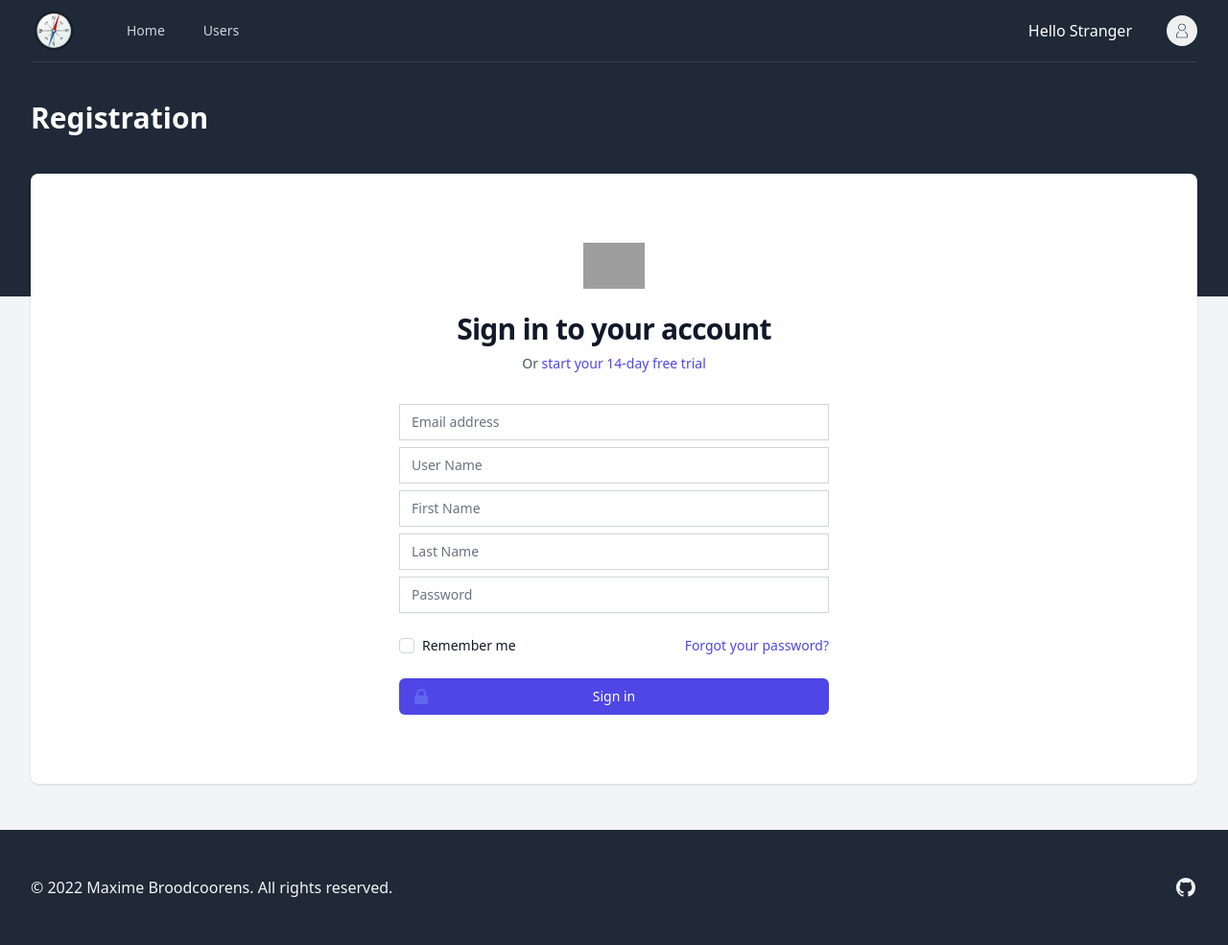
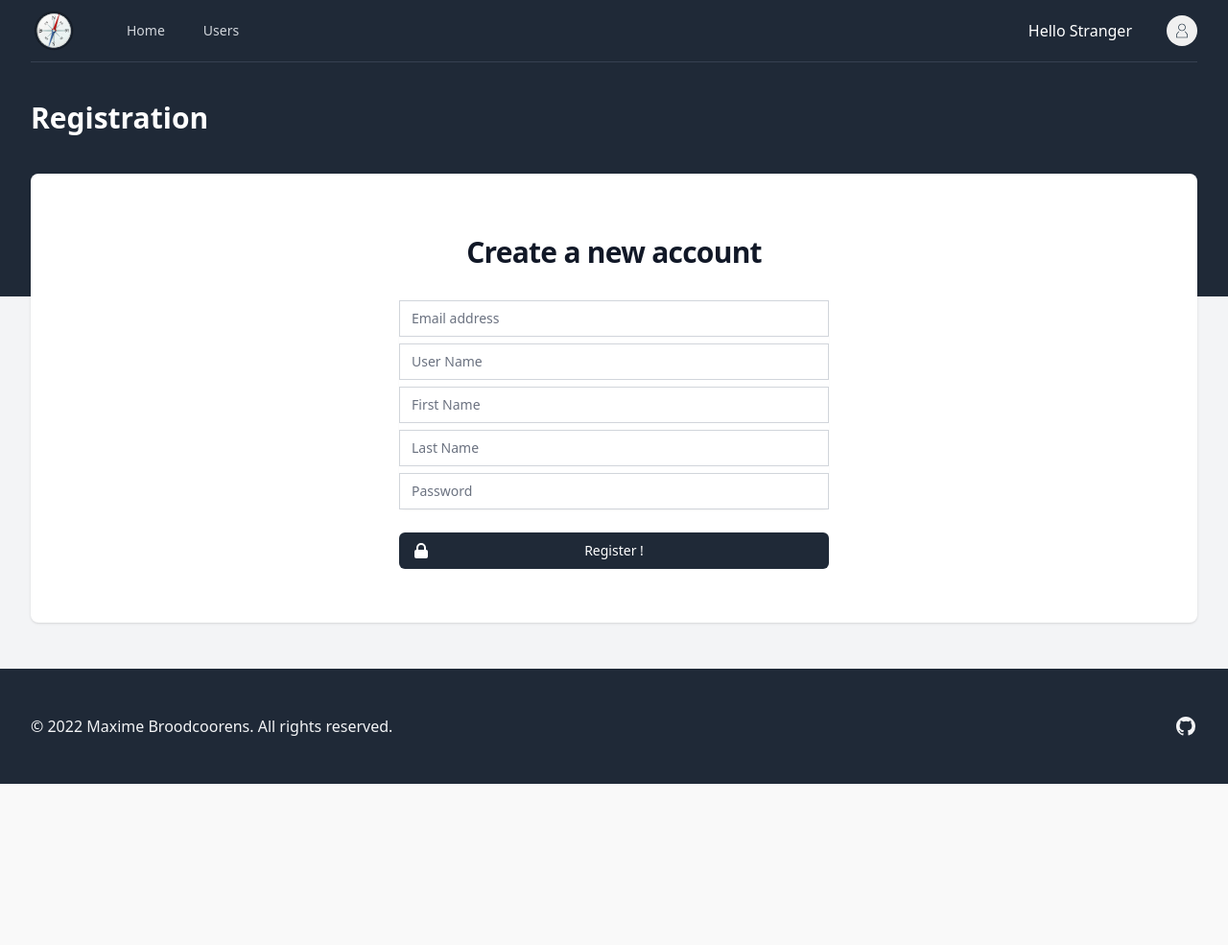
Before and after one commit to Broodco/hiking-project, a PHP site: template src/app/views/auth/register.view.php in a window 1280 px wide. Shown: the whole page at 96% size. After the commit the page ends 817 px from the top, so only its background shows below. Run offline with PHP 8.4, Linux system fonts and the light colour scheme; the template is opened without the code that fills it, so the values that code supplies are empty; style sheets or scripts are compiled from the project's sources; some web fonts are replaced; grey boxes are pictures that could not be loaded.

Commit message:
MOD: login and register view MOD: Hike model to retrieve hikes without tags MOD: AuthController to redirect already logged in users

```diff
--- a/src/app/controllers/Auth/AuthenticationController.php
+++ b/src/app/controllers/Auth/AuthenticationController.php
@@ -14,6 +14,11 @@ class AuthenticationController
      */
     public function create()
     {
+        $session = App::get('session');
+        if ($session->get('LOGGED_IN')) {
+            Helpers::redirect('hikes', 'GET', ['errors' => ['Already logged in.']]);
+        }
+
         $data = App::get('session')->get('redirection_data') ?? [];
         App::get('session')->remove('redirection_data');
         Helpers::view('auth/login', ['data' => $data]);
--- a/src/app/views/auth/register.view.php
+++ b/src/app/views/auth/register.view.php
@@ -3,61 +3,45 @@ $pageName = "Registration";
 require 'app/views/layout/head.view.php'
 ?>
 <div class="bg-white shadow px-4 py-5 sm:rounded-lg sm:p-6">
-    <div class="min-h-full flex items-center justify-center py-12 px-4 sm:px-6 lg:px-8">
+    <div class="min-h-full flex items-center justify-center py-8 px-4 sm:px-6 lg:px-8">
         <div class="max-w-md w-full space-y-8">
             <div>
-                <img class="mx-auto h-12 w-auto" src="https://tailwindui.com/img/logos/workflow-mark.svg?color=indigo&shade=600" alt="Workflow">
-                <h2 class="mt-6 text-center text-3xl tracking-tight font-bold text-gray-900">Sign in to your account</h2>
-                <p class="mt-2 text-center text-sm text-gray-600">
-                    Or
-                    <a href="#" class="font-medium text-indigo-600 hover:text-indigo-500"> start your 14-day free trial </a>
-                </p>
+                <h2 class="mt-2 text-center text-3xl tracking-tight font-bold text-gray-900">Create a new account</h2>
             </div>
             <form class="mt-8 space-y-6" action="/register" method="POST">
                 <input type="hidden" name="remember" value="true">
                 <div class="rounded-md shadow-sm -space-y-px">
                     <div>
                         <label for="email-address" class="sr-only">Email address</label>
-                        <input id="email-address" name="email" type="email" autocomplete="email" required class="appearance-none rounded-none relative block mb-2 w-full px-3 py-2 border border-gray-300 placeholder-gray-500 text-gray-900 rounded-md focus:outline-none focus:ring-indigo-500 focus:border-indigo-500 focus:z-10 sm:text-sm " placeholder="Email address">
+                        <input id="email-address" name="email" type="email" autocomplete="email" required class="appearance-none rounded-none relative block mb-2 w-full px-3 py-2 border border-gray-300 placeholder-gray-500 text-gray-900 rounded-md focus:outline-none focus:ring-indigo-500 focus:border-gray-700 focus:z-10 sm:text-sm " placeholder="Email address">
                     </div>
                     <div>
                         <label for="user_name" class="sr-only">User Name</label>
-                        <input id="user_name" name="user_name" type="text" required class="appearance-none rounded-none relative block mb-2 w-full px-3 py-2 border border-gray-300 placeholder-gray-500 text-gray-900 rounded-md focus:outline-none focus:ring-indigo-500 focus:border-indigo-500 focus:z-10 sm:text-sm" placeholder="User Name">
+                        <input id="user_name" name="user_name" type="text" required class="appearance-none rounded-none relative block mb-2 w-full px-3 py-2 border border-gray-300 placeholder-gray-500 text-gray-900 rounded-md focus:outline-none focus:ring-indigo-500 focus:border-gray-700 focus:z-10 sm:text-sm" placeholder="User Name">
                     </div>
                     <div>
                         <label for="first_name" class="sr-only">First Name</label>
-                        <input id="first_name" name="first_name" type="text" required class="appearance-none rounded-none relative block mb-2 w-full px-3 py-2 border border-gray-300 placeholder-gray-500 text-gray-900 rounded-md focus:outline-none focus:ring-indigo-500 focus:border-indigo-500 focus:z-10 sm:text-sm" placeholder="First Name">
+                        <input id="first_name" name="first_name" type="text" required class="appearance-none rounded-none relative block mb-2 w-full px-3 py-2 border border-gray-300 placeholder-gray-500 text-gray-900 rounded-md focus:outline-none focus:ring-indigo-500 focus:border-gray-700 focus:z-10 sm:text-sm" placeholder="First Name">
                     </div>
                     <div>
                         <label for="last_name" class="sr-only">Last Name</label>
-                        <input id="last_name" name="last_name" type="text" required class="appearance-none rounded-none relative block mb-2 w-full px-3 py-2 border border-gray-300 placeholder-gray-500 text-gray-900 rounded-md focus:outline-none focus:ring-indigo-500 focus:border-indigo-500 focus:z-10 sm:text-sm" placeholder="Last Name">
+                        <input id="last_name" name="last_name" type="text" required class="appearance-none rounded-none relative block mb-2 w-full px-3 py-2 border border-gray-300 placeholder-gray-500 text-gray-900 rounded-md focus:outline-none focus:ring-indigo-500 focus:border-gray-700 focus:z-10 sm:text-sm" placeholder="Last Name">
                     </div>
                     <div>
                         <label for="password" class="sr-only">Password</label>
-                        <input id="password" name="password" type="password" autocomplete="current-password" required class="appearance-none rounded-none relative block w-full px-3 py-2 border border-gray-300 placeholder-gray-500 text-gray-900 rounded-md focus:outline-none focus:ring-indigo-500 focus:border-indigo-500 focus:z-10 sm:text-sm" placeholder="Password">
-                    </div>
-                </div>
-
-                <div class="flex items-center justify-between">
-                    <div class="flex items-center">
-                        <input id="remember-me" name="remember-me" type="checkbox" class="h-4 w-4 text-indigo-600 focus:ring-indigo-500 border-gray-300 rounded">
-                        <label for="remember-me" class="ml-2 block text-sm text-gray-900"> Remember me </label>
-                    </div>
-
-                    <div class="text-sm">
-                        <a href="#" class="font-medium text-indigo-600 hover:text-indigo-500"> Forgot your password? </a>
+                        <input id="password" name="password" type="password" autocomplete="current-password" required class="appearance-none rounded-none relative block w-full px-3 py-2 border border-gray-300 placeholder-gray-500 text-gray-900 rounded-md focus:outline-none focus:ring-indigo-500 focus:border-gray-700 focus:z-10 sm:text-sm" placeholder="Password">
                     </div>
                 </div>
 
                 <div>
-                    <button type="submit" class="group relative w-full flex justify-center py-2 px-4 border border-transparent text-sm font-medium rounded-md text-white bg-indigo-600 hover:bg-indigo-700 focus:outline-none focus:ring-2 focus:ring-offset-2 focus:ring-indigo-500">
+                    <button type="submit" class="group relative w-full flex justify-center py-2 px-4 border border-transparent text-sm font-medium rounded-md text-white bg-gray-800 hover:bg-gray-700 focus:outline-none focus:ring-2 focus:ring-offset-2 focus:ring-indigo-500">
                         <span class="absolute left-0 inset-y-0 flex items-center pl-3">
                           <!-- Heroicon name: solid/lock-closed -->
-                            <svg class="h-5 w-5 text-indigo-500 group-hover:text-indigo-400" xmlns="http://www.w3.org/2000/svg" viewBox="0 0 20 20" fill="currentColor" aria-hidden="true">
+                            <svg class="h-5 w-5 text-white-500 group-hover:text-white-400" xmlns="http://www.w3.org/2000/svg" viewBox="0 0 20 20" fill="currentColor" aria-hidden="true">
                                 <path fill-rule="evenodd" d="M5 9V7a5 5 0 0110 0v2a2 2 0 012 2v5a2 2 0 01-2 2H5a2 2 0 01-2-2v-5a2 2 0 012-2zm8-2v2H7V7a3 3 0 016 0z" clip-rule="evenodd" />
                             </svg>
                         </span>
-                        Sign in
+                        Register !
                     </button>
                 </div>
             </form>
--- a/src/core/helpers/Helpers.php
+++ b/src/core/helpers/Helpers.php
@@ -25,6 +25,5 @@ class Helpers
         App::get('session')->set('redirection_data', $data);
         Router::load('app/routes.php')
             ->direct($route, $method);
-
     }
 }
```
Also changed, not shown: src/app/models/Hike.php (+5 -5 lines), src/app/views/auth/login.view.php (+9 -14 lines).
